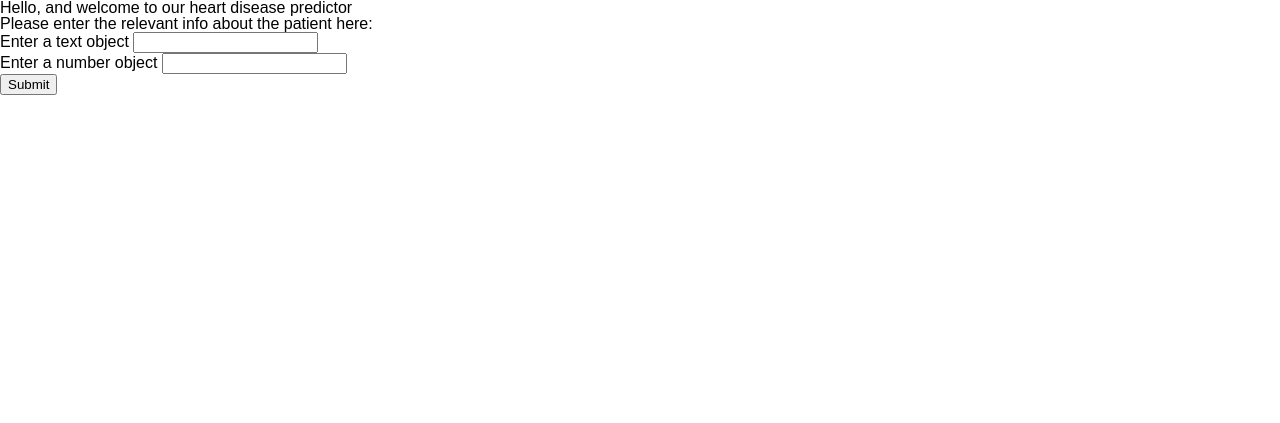
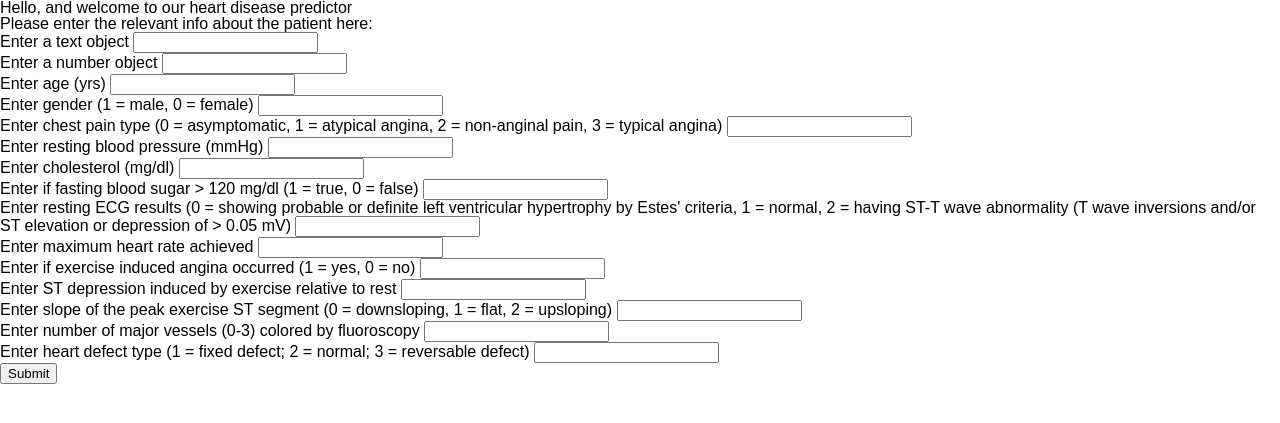
Before and after one commit to cat-castle-99/ECS171Proj, a Flask app: page / in a window 1280 px wide. Shown: the top 423 px of the page. Run offline with Flask 2, Linux system fonts and the light colour scheme; some libraries are stand-ins or nearby versions.

Commit message:
Added variables from data

```diff
--- a/ECS171_Group_Proj/templates/index.html
+++ b/ECS171_Group_Proj/templates/index.html
@@ -17,6 +17,19 @@
     //classes are always referenced with '.CLASS_NAME', id's always referenced with '#ID_NAME'
     var c1= $('#categorical1').val();
     var n1= $('#numerical1').val();
+    var agef = $('#age_html').val();
+    var sexf = $('#sex_html').val();
+    var cpf = $('#cp_html').val();
+    var trestbpsf = $('#trestbps_html').val();
+    var cholf = $('#chol_html').val();
+    var fbsf = $('#fbs_html').val();
+    var restecgf = $('#restecg_html').val();
+    var thalachf = $('#thalach_html').val();
+    var exangf = $('#exang_html').val();
+    var oldpeakf = $('#oldpeak_html').val();
+    var slopef = $('#slope_html').val();
+    var caf = $('#ca_html').val();
+    var thalf = $('#thal_html').val();
     //an ajax post request is a HTTP request sent from the client-side(our View) to the the server-side(our Controller)
     //an ajax post request is expected to send data/information with it--in our case, a JSON with all the user input
     //another type of ajax request is a get request--this is usually a request for data to be returned, and does not generally also send data
@@ -25,7 +38,20 @@
                   type: "POST",
                   //obviously should add more data to the JSON, and specify by feature name
                   data: {categ1:c1,
-                  numer1:n1}
+                  numer1:n1,
+                  age:agef,
+                  sex:sexf,
+                  cp:cpf,
+                  trestbps:trestbpsf,
+                  chol:cholf,
+                  fbs:fbsf,
+                  restecg:restecgf,
+                  thalach:thalachf,
+                  exang:exangf,
+                  oldpeak:oldpeakf,
+                  slope:slopef,
+                  ca:caf,
+                  thal:thalf}
               }).done(function(response) {
                 //This functin grabs the results of our operation. We may have incentive to separate these in the future
                 //If we do separate these, this function would then become part of an ajax GET request, as we're asking the server to get the output from the model
@@ -53,8 +79,22 @@
         <ul>
             <!--id's must be unique, should be the feature ids-->
             <!--li = list item, the input tag represents a generic user input object, the type parameter allows us to limit what the user can enter-->
+            <!--probably should make these cleaner somehow so that the html file itself is more readable-->
             <li class = "dataEntry">Enter a text object <input type ="text" id = "categorical1"></input></li>
             <li class = "dataEntry">Enter a number object <input type ="number" id = "numerical1"></input></li>
+            <li class = "dataEntry">Enter age (yrs) <input type ="number" id = "age_html"></input></li>
+            <li class = "dataEntry">Enter gender (1 = male, 0 = female) <input type ="number" id = "sex_html"></input></li>
+            <li class = "dataEntry">Enter chest pain type (0 = asymptomatic, 1 = atypical angina, 2 = non-anginal pain, 3 = typical angina) <input type ="number" id = "cp_html"></input></li>
+            <li class = "dataEntry">Enter resting blood pressure (mmHg) <input type ="number" id = "trestbps_html"></input></li>
+            <li class = "dataEntry">Enter cholesterol (mg/dl) <input type ="number" id = "chol_html"></input></li>
+            <li class = "dataEntry">Enter if fasting blood sugar > 120 mg/dl (1 = true, 0 = false) <input type ="number" id = "fbs_html"></input></li>
+            <li class = "dataEntry">Enter resting ECG results (0 = showing probable or definite left ventricular hypertrophy by Estes' criteria, 1 = normal, 2 = having ST-T wave abnormality (T wave inversions and/or ST elevation or depression of > 0.05 mV) <input type ="number" id = "restecg_html"></input></li>
+            <li class = "dataEntry">Enter maximum heart rate achieved <input type ="number" id = "thalach_html"></input></li>
+            <li class = "dataEntry">Enter if exercise induced angina occurred (1 = yes, 0 = no) <input type ="number" id = "exang_html"></input></li>
+            <li class = "dataEntry">Enter ST depression induced by exercise relative to rest <input type ="number" id = "oldpeak_html"></input></li>
+            <li class = "dataEntry">Enter slope of the peak exercise ST segment (0 = downsloping, 1 = flat, 2 = upsloping) <input type ="number" id = "slope_html"></input></li>
+            <li class = "dataEntry">Enter number of major vessels (0-3) colored by fluoroscopy <input type ="number" id = "ca_html"></input></li>
+            <li class = "dataEntry">Enter heart defect type (1 = fixed defect; 2 = normal; 3 = reversable defect) <input type ="number" id = "thal_html"></input></li>
         </ul>
         <!--The submit button will be what calls our function--the user is expected to enter all(?) the information before submitting-->
         <button id="submit" onclick="sendData()">Submit</button>
```
